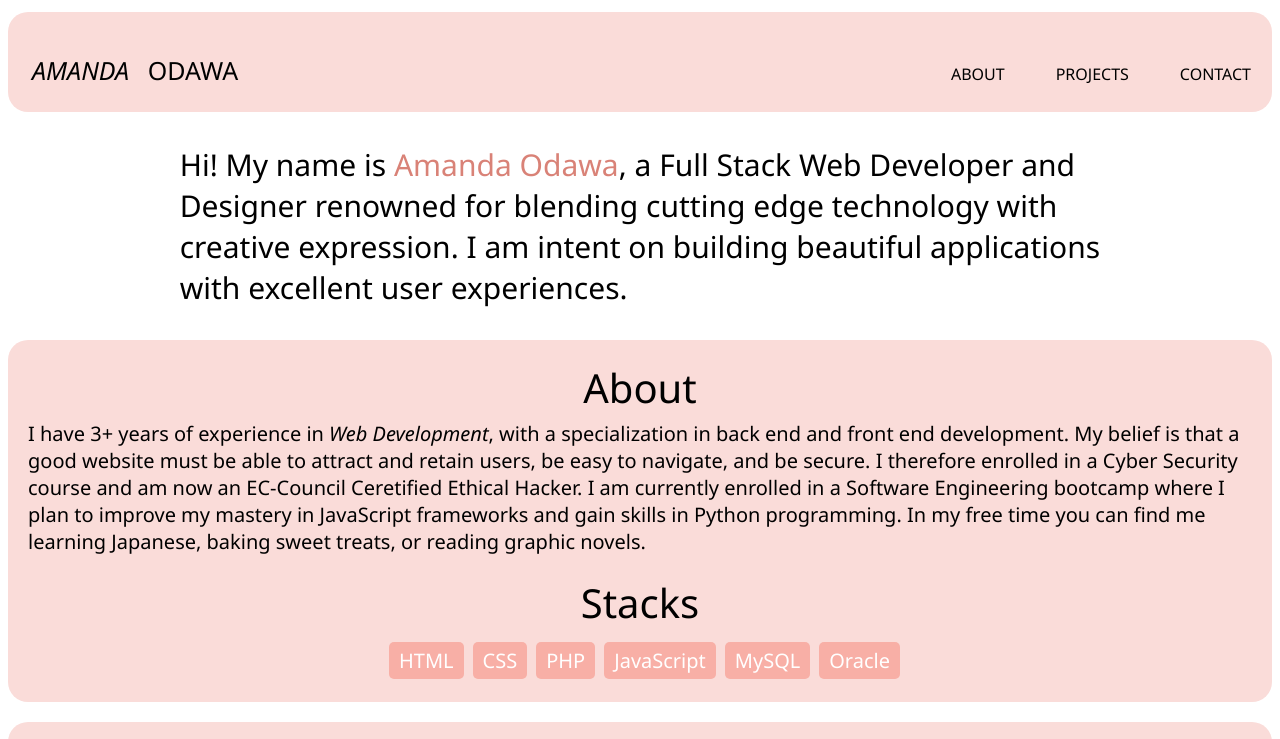
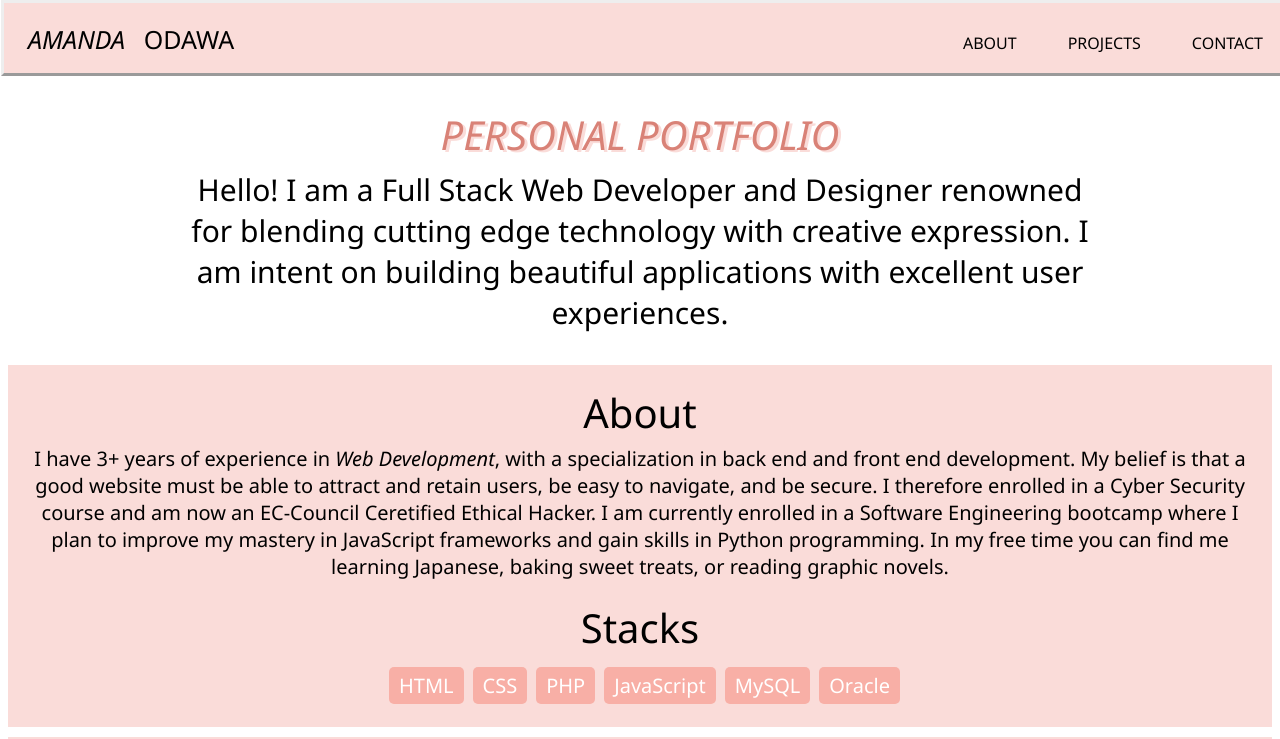
Before and after one commit to amanda-odawa/my-personal-website, a plain HTML site: page index.html in a window 1280 px wide. Shown: the top 739 px of the page. Drawn offline with Linux system fonts and the light colour scheme.

Commit message:
Fixed header

```diff
--- a/index.html
+++ b/index.html
@@ -27,11 +27,15 @@
             </div>
         </header>
 
+        <main class="main">
             <div class="INTRO">
-            <p class="text-wrapper">
-                Hi! My name is <span style="font-weight: 400; color: rgb(217, 130, 119);">Amanda Odawa</span>, a Full Stack Web Developer and Designer renowned for blending cutting edge technology with creative expression. I am intent on building beautiful applications with excellent user experiences.
+                <h2 class="text-wrapper">
+                   PERSONAL PORTFOLIO
+                </h2>
+
+                <p class="text-wrapper-1">
+                    Hello! I am a Full Stack Web Developer and Designer renowned for blending cutting edge technology with creative expression. I am intent on building beautiful applications with excellent user experiences.
                 </p>
-
             </div>
 
 
@@ -97,6 +101,6 @@
                     </div>
                 </div>
             </section>
-
+        </main>
     </body>
 </html>
--- a/style.css
+++ b/style.css
@@ -1,10 +1,17 @@
 .HEADER {
-    width: auto;
-    height: 100px;
-    margin-top: 12px;
+    width: 100%;
+    height: 70px;
     background-color: rgb(250, 220, 217);
-    border-radius: 20px;
-    overflow: hidden;
+    border-style: outset;
+    position: fixed;
+    margin-top: -100px;
+    margin-left: -7px;
+    margin-right: 7px;
+    z-index: 10;
+}
+
+.main {
+    margin-top: 100px;
 }
 
 .HEADER .NAV {
@@ -12,7 +19,7 @@
     align-items: center;
     justify-content: space-between;
     position: relative;
-    top: 42px;
+    top: 20px;
     left: 24px;
 }
 
@@ -75,11 +82,24 @@
 }
 
 .INTRO .text-wrapper {
+    margin-top: 7px;
+    margin-bottom: -13px;
+    font-family: 'Segoe UI', Tahoma, Geneva, Verdana, sans-serif;
+    font-weight: 500;
+    color: rgb(217, 130, 119);
+    font-size: 40px;
+    text-align: center;
+    font-style: italic;
+    text-shadow: 3px 2px rgb(250, 220, 217);
+}
+
+.INTRO .text-wrapper-1 {
     margin: 20px;
     font-family: 'Segoe UI', Tahoma, Geneva, Verdana, sans-serif;
     font-weight: 300;
     color: rgb(0, 0, 0);
     font-size: 30px;
+    text-align: center;
 }
 
 .ABOUT {
@@ -87,7 +107,6 @@
     width: auto;
     margin-top: 12px;
     background-color: rgb(250, 220, 217);
-    border-radius: 20px;
     overflow: hidden;
 }
 
@@ -106,6 +125,7 @@
     font-family: 'Segoe UI', Tahoma, Geneva, Verdana, sans-serif;
     font-weight: 300;
     font-size: 20px;
+    text-align: center;
 }
 
 .ABOUT .text-wrapper-2 {
@@ -131,9 +151,8 @@
 .PROJECTS {
     position: relative;
     width: auto;
-    margin-top: 20px;
+    margin-top: 10px;
     background-color: rgb(250, 220, 217);
-    border-radius: 20px;
     overflow: hidden;
 }
 
```
Lines whose indentation alone changed are shown as unchanged.
